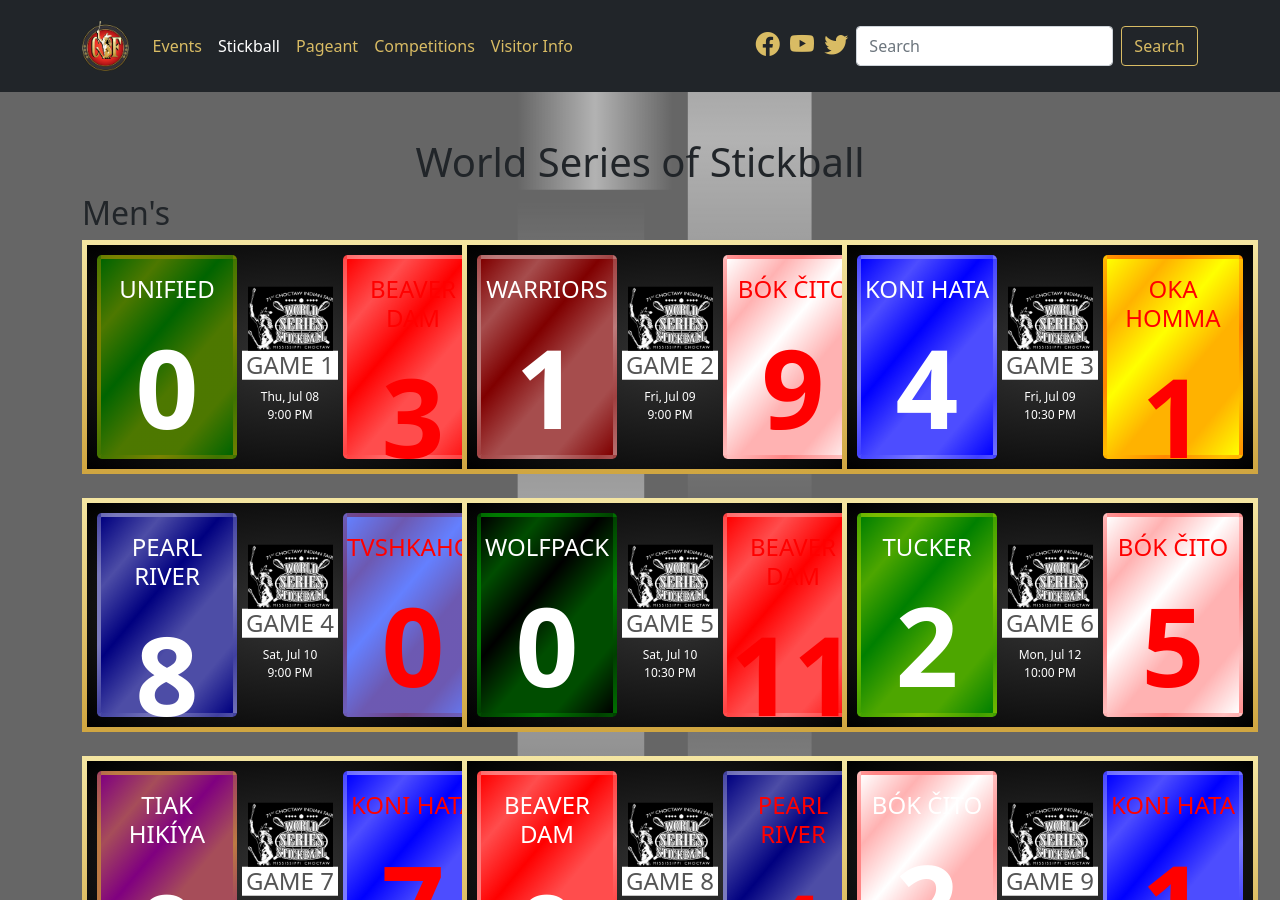
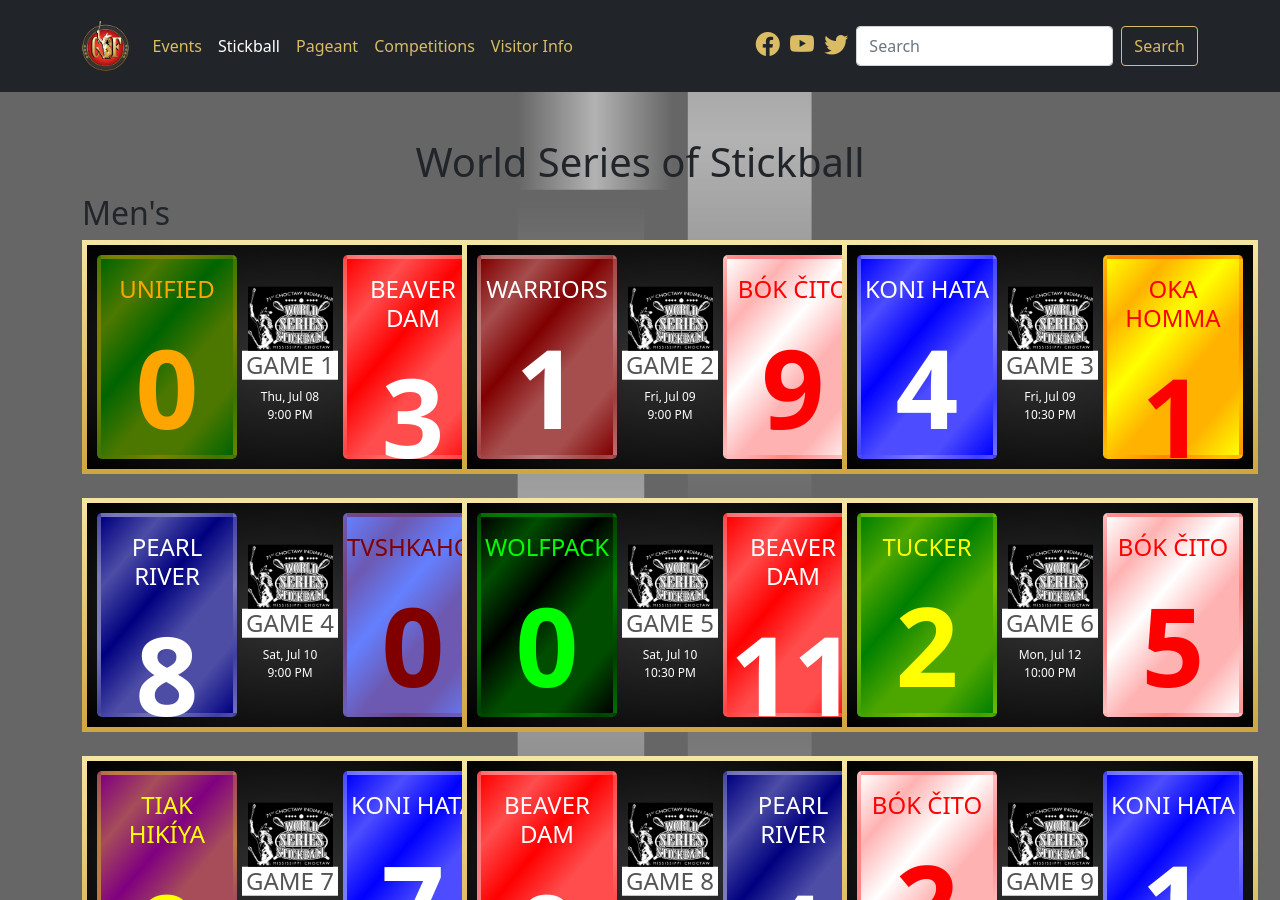
Before and after one commit to smattera/smattera.github.io, a Jekyll site: the page built from stickball/index.md, in a window 1280 px wide and 900 px high. Built offline with Jekyll 4.4.1, drawn with Linux system fonts in a browser that asks for light colours; nearby versions of some CDN libraries.

Commit message:
Update game.html

```diff
--- a/_includes/game.html
+++ b/_includes/game.html
@@ -18,7 +18,7 @@
 <div class="col">
 
   <div class="card-gold-border text-center text-white mx-auto position-relative p-3" style="width: 416px; height: 234px; background: radial-gradient(#333, #000);">
-    <div class="position-absolute top-50 start-0 translate-middle-y rounded-3" style="width: 140px; height: 204px; background: linear-gradient(130deg, rgba({{ include.t1c2 }}, 0), rgba({{ include.t1c2 }}, 0.3), rgba({{ include.t1c2 }}, 0), rgba({{ include.t1c2 }}, 0.3), rgba({{ include.t1c2 }}, 0.3), rgba({{ include.t1c2 }}, 0)), rgba({{ include.t1c }}, 1); color: white; margin-left: 10px; border: 4px solid rgba({{ include.t1c2 }}, 0.25);">
+    <div class="position-absolute top-50 start-0 translate-middle-y rounded-3" style="width: 140px; height: 204px; background: linear-gradient(130deg, rgba({{ include.t1c2 }}, 0), rgba({{ include.t1c2 }}, 0.3), rgba({{ include.t1c2 }}, 0), rgba({{ include.t1c2 }}, 0.3), rgba({{ include.t1c2 }}, 0.3), rgba({{ include.t1c2 }}, 0)), rgba({{ include.t1c }}, 1); color: rgba({{ include.t1c2 }},1); margin-left: 10px; border: 4px solid rgba({{ include.t1c2 }}, 0.25);">
       <p class="h4 pt-3">{{ include.t1 }}</p>
       <p class="h2 fw-bold pt-2" style="font-size: 110px;">{{ include.t1s }}</p>
     </div>
@@ -29,7 +29,7 @@
       </div>
       <p class="m-1" style="font-size: 12px;">{{ include.d }}<br>{{ include.hr }}</p>
     </div>
-    <div class="position-absolute top-50 end-0 translate-middle-y rounded-3" style="width: 140px; height: 204px; background: linear-gradient(130deg, rgba({{ include.t2c2 }}, 0), rgba({{ include.t2c2 }}, 0.3), rgba({{ include.t2c2 }}, 0), rgba({{ include.t2c2 }}, 0.3), rgba({{ include.t2c2 }}, 0.3), rgba({{ include.t2c2 }}, 0)), rgba({{ include.t2c }}, 1.0); white; color: red;margin-right: 10px; border: 4px solid rgba({{ include.t2c2 }}, 0.25);">
+    <div class="position-absolute top-50 end-0 translate-middle-y rounded-3" style="width: 140px; height: 204px; background: linear-gradient(130deg, rgba({{ include.t2c2 }}, 0), rgba({{ include.t2c2 }}, 0.3), rgba({{ include.t2c2 }}, 0), rgba({{ include.t2c2 }}, 0.3), rgba({{ include.t2c2 }}, 0.3), rgba({{ include.t2c2 }}, 0)), rgba({{ include.t2c }}, 1.0); white; color: rgba({{ include.t2c2 }},1);margin-right: 10px; border: 4px solid rgba({{ include.t2c2 }}, 0.25);">
       <p class="h4 pt-3">{{ include.t2 }}</p>
       <p class="h2 fw-bold pt-2" style="font-size: 110px;">{{ include.t2s }}</p>
     </div>
```
